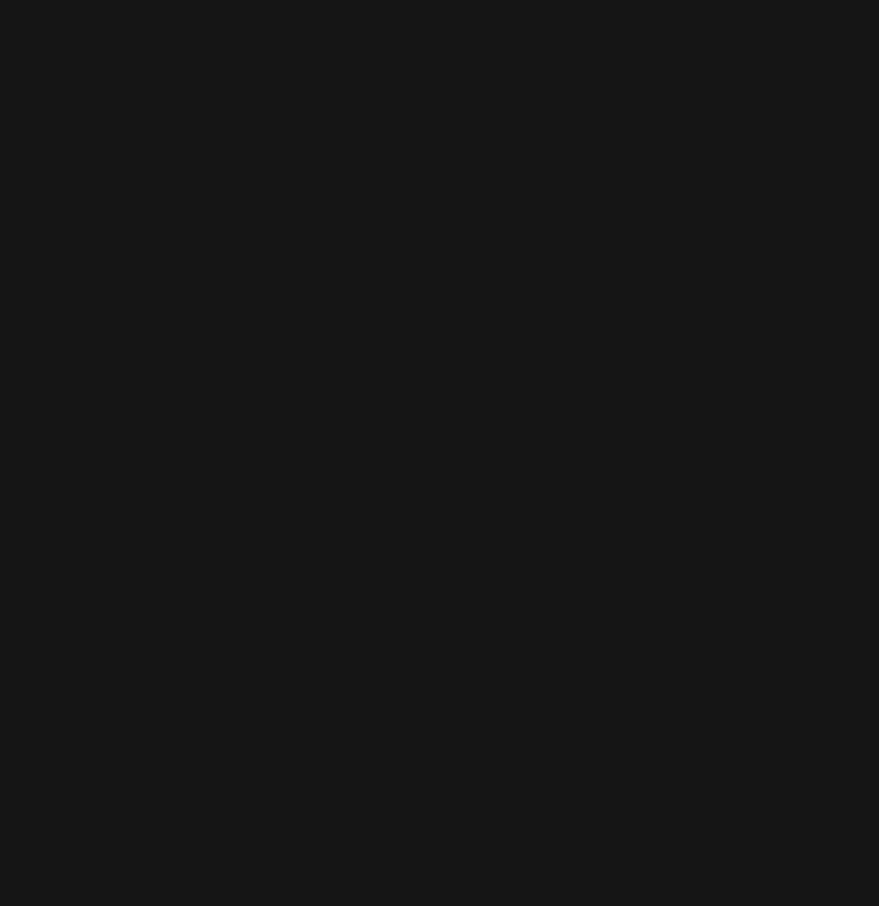
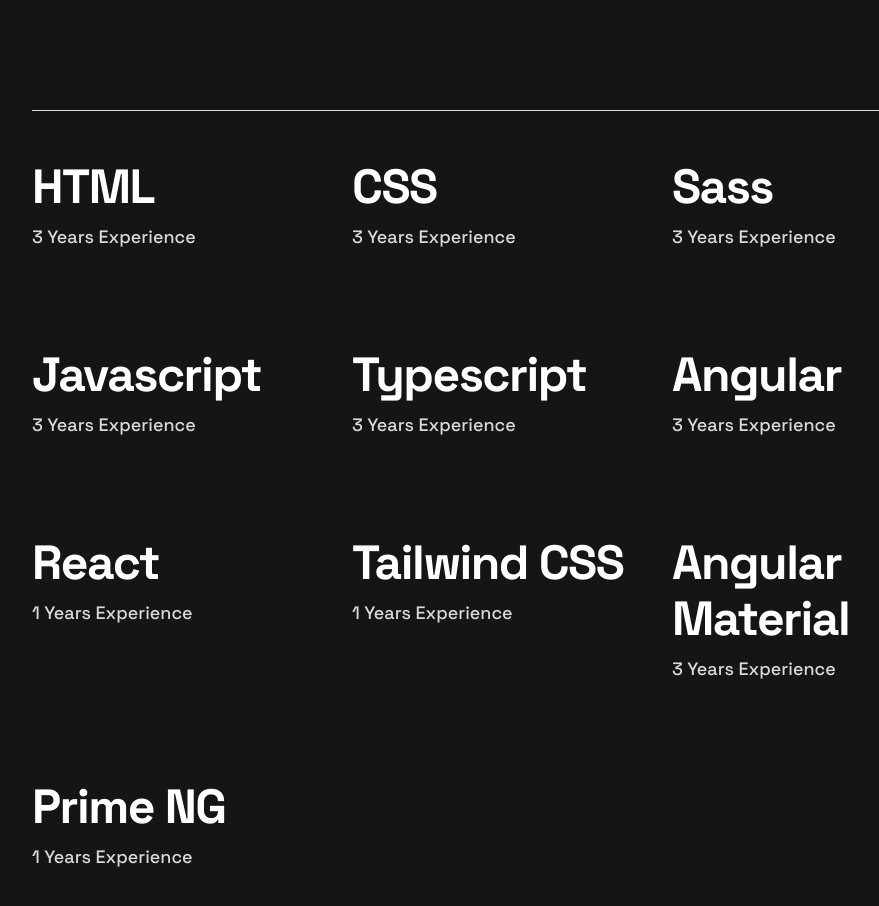
Before and after one commit to laurymesa01/portfolio, a Next.js app: page / in a window 1280 px wide. Shown: the part 891-1797 px from the top of the page, without its empty margins (128-1007 px from the left). Before the commit the page ends 905 px from the top, so only its background shows below. Built offline with nearby package versions, Linux system fonts and the light colour scheme.

Commit message:
Component with skills and years of experience for each skill finished

```diff
--- /dev/null
+++ b/src/app/components/Skills.tsx
@@ -0,0 +1,56 @@
+export default function Skills() {
+    const skills = [
+        {
+            name: 'HTML',
+            years: 3
+        },
+        {
+            name: 'CSS',
+            years: 3
+        },
+        {
+            name: 'Sass',
+            years: 3
+        },
+        {
+            name: 'Javascript',
+            years: 3
+        },
+        {
+            name: 'Typescript',
+            years: 3
+        },
+        {
+            name: 'Angular',
+            years: 3
+        },
+        {
+            name: 'React',
+            years: 1
+        },
+        {
+            name: 'Tailwind CSS',
+            years: 1
+        },
+        {
+            name: 'Angular Material',
+            years: 3
+        },
+        {
+            name: 'Prime NG',
+            years: 1
+        },
+    ]
+    return(
+        <section className="mt-24 px-4 md:px-12 lg:px-32 xl:px-40">
+            <div className="border-t border-t-grey border-b border-b-grey md:grid md:grid-cols-2 lg:grid-cols-3 ">
+                {skills.map(skill => (
+                    <div className="my-12">
+                        <h3 className="text-center md:text-start font-bold text-[32px] md:text-[48px] leading-[40px] md:leading-[56px] tracking-[-1px] md:tracking-[-1.5px] text-white">{skill.name}</h3>
+                        <p className="text-center md:text-start mt-2 font-medium text-[16px] md:text-[18px] leading-[26px] md:leading-[28px] text-grey">{skill.years} Years Experience</p>
+                    </div>
+                ))}
+            </div>
+        </section>
+    )
+}
--- a/src/app/page.tsx
+++ b/src/app/page.tsx
@@ -1,11 +1,13 @@
 import Header from "./components/Header";
 import Info from "./components/Info";
+import Skills from "./components/Skills";
 
 export default function Home() {
   return (
     <main className="flex min-h-screen flex-col">
       <Header/>
       <Info/>
+      <Skills/>
     </main>
   );
 }
```
